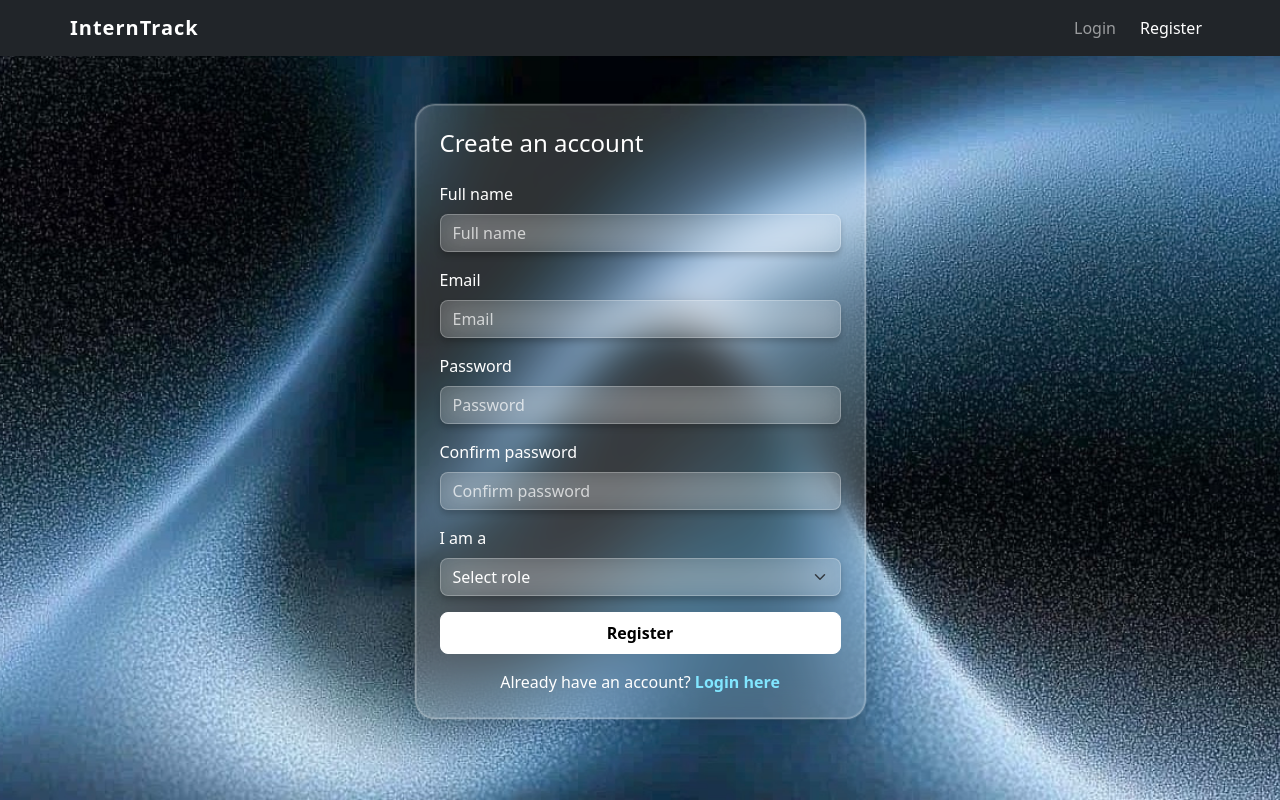
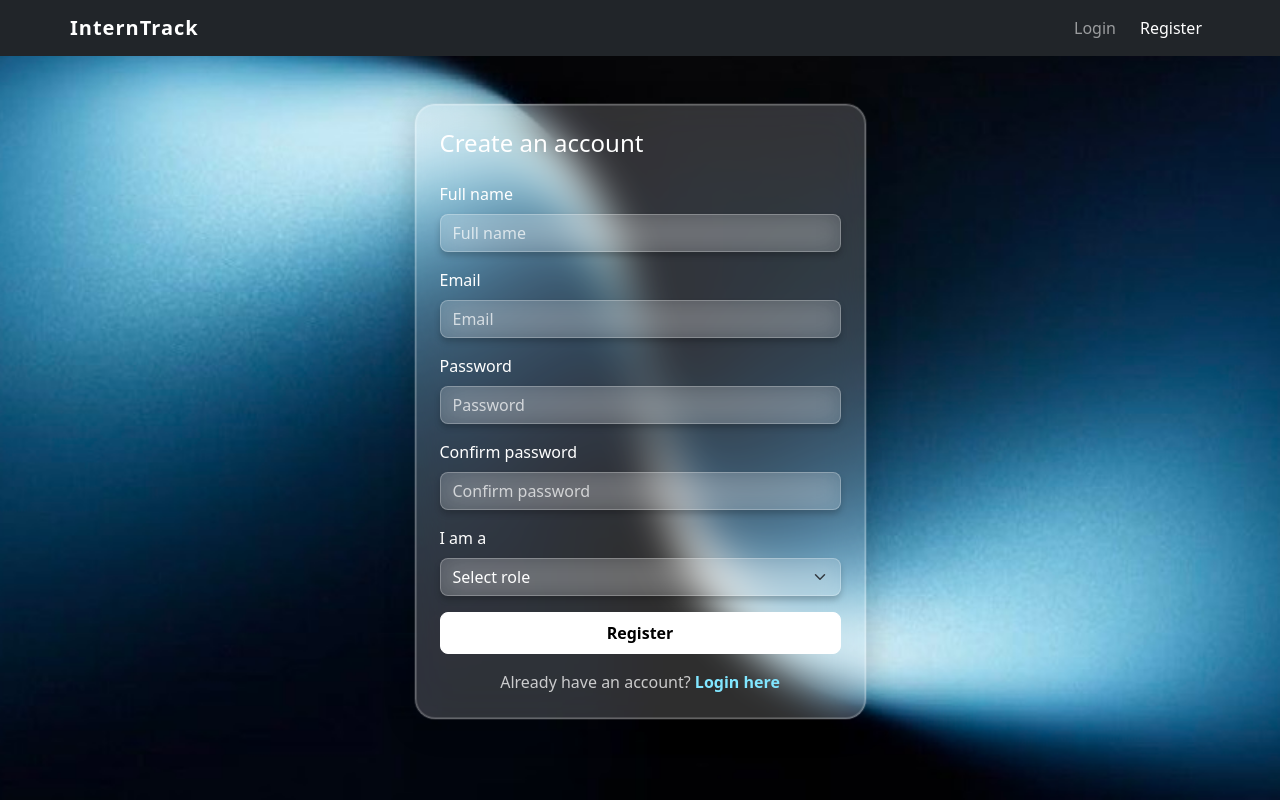
Before and after one commit to clis013/internship_tracker, a PHP site: page /auth/register.php in a window 1280 px wide. Run offline with PHP 8.4, Linux system fonts and the light colour scheme.

Commit message:
UI change

```diff
--- a/admin/dashboard.php
+++ b/admin/dashboard.php
@@ -60,12 +60,12 @@ $by_field = mysqli_query($conn,
 function role_badge($role) {
     $map = ['student'=>'primary','company'=>'success','admin'=>'danger'];
     $c = $map[$role] ?? 'secondary';
-    return "<span class='badge bg-$c'>".htmlspecialchars(ucfirst($role))."</span>";
+    return "<span class='badge badge-uniform bg-$c'>".htmlspecialchars(ucfirst($role))."</span>";
 }
 function app_badge($status) {
     $map = ['pending'=>'secondary','reviewed'=>'info','accepted'=>'success','rejected'=>'danger'];
     $c = $map[$status] ?? 'secondary';
-    return "<span class='badge bg-$c'>".htmlspecialchars(ucfirst($status))."</span>";
+    return "<span class='badge badge-uniform bg-$c'>".htmlspecialchars(ucfirst($status))."</span>";
 }
 ?>
 
@@ -280,7 +280,7 @@ function app_badge($status) {
                         </div>
                         <div class="act-time"><?= date('d M Y, H:i', strtotime($j['created_at'])) ?></div>
                     </div>
-                    <span class="badge bg-<?= $j['status']==='active'?'success':'secondary' ?>">
+                    <span class="badge badge-uniform bg-<?= $j['status']==='active'?'success':'secondary' ?>">
                         <?= ucfirst($j['status']) ?>
                     </span>
                 </div>
--- a/admin/get_user_details.php
+++ b/admin/get_user_details.php
@@ -26,7 +26,7 @@ $role = $u['role'];
 function role_badge(string $role): string {
     $map = ['student' => 'primary', 'company' => 'success', 'admin' => 'danger'];
     $c   = $map[$role] ?? 'secondary';
-    return "<span class='badge bg-$c'>" . htmlspecialchars(ucfirst($role)) . "</span>";
+    return "<span class='badge badge-uniform bg-$c'>" . htmlspecialchars(ucfirst($role)) . "</span>";
 }
 
 function stat_pill(string $label, $value, string $colour = 'secondary'): string {
--- a/admin/manage_companies.php
+++ b/admin/manage_companies.php
@@ -136,7 +136,7 @@ while ($row = mysqli_fetch_assoc($companies_res)) {
                         </div>
 
                         <div class="col-md-2 my-1 my-md-0">
-                            <span class="badge bg-<?= $c['approval_status'] === 'approved' ? 'success' : 'warning text-dark' ?>">
+                            <span class="badge badge-uniform bg-<?= $c['approval_status'] === 'approved' ? 'success' : 'warning text-dark' ?>">
                                 <?= htmlspecialchars(ucfirst($c['approval_status'])) ?>
                             </span>
                         </div>
--- a/admin/manage_internships.php
+++ b/admin/manage_internships.php
@@ -89,9 +89,9 @@ while ($row = mysqli_fetch_assoc($internships)) {
                 </select>
             </div>
             <div class="col-md-2">
-                <a href="view_users.php" class="btn btn-glass-white w-100" style="border-radius: 8px !important; padding: 0.45rem 0.75rem !important;">Reset</a>
+                <a href="manage_internships.php" class="btn btn-glass-white w-100" style="border-radius: 8px !important; padding: 0.45rem 0.75rem !important;">Reset</a>
             </div>
-    </form>
+        </div> </form>
 
     <p class="text-white-50 small mb-2"><?= count($job_rows) ?> internship(s) found.</p>
 
@@ -135,7 +135,7 @@ while ($row = mysqli_fetch_assoc($internships)) {
                         </div>
 
                         <div class="col-md-2 my-1 my-md-0">
-                            <span class="badge bg-<?= $j['status'] === 'active' ? 'success' : 'secondary' ?>">
+                            <span class="badge badge-uniform bg-<?= $j['status'] === 'active' ? 'success' : 'secondary' ?>">
                                 <?= htmlspecialchars(ucfirst($j['status'])) ?>
                             </span>
                         </div>
--- a/admin/view_applicants.php
+++ b/admin/view_applicants.php
@@ -183,7 +183,7 @@ function get_status_badge_class($status) {
                         </div>
 
                         <div class="col-md-1 my-1 my-md-0">
-                            <span class="badge bg-<?= get_status_badge_class($a['status']) ?>">
+                            <span class="badge badge-uniform bg-<?= get_status_badge_class($a['status']) ?>">
                                 <?= htmlspecialchars(ucfirst($a['status'])) ?>
                             </span>
                         </div>
--- a/admin/view_users.php
+++ b/admin/view_users.php
@@ -86,7 +86,7 @@ function get_student_stats($conn, int $id): array {
 function role_badge(string $role): string {
     $map = ['student' => 'primary', 'company' => 'success', 'admin' => 'danger'];
     $c   = $map[$role] ?? 'secondary';
-    return "<span class='badge bg-$c'>" . htmlspecialchars(ucfirst($role)) . "</span>";
+    return "<span class='badge badge-uniform bg-$c'>" . htmlspecialchars(ucfirst($role)) . "</span>";
 }
 
 function stat_pill(string $label, $value, string $colour = 'secondary'): string {
--- a/assets/css/style.css
+++ b/assets/css/style.css
@@ -16,6 +16,23 @@ body {
     font-weight: bold;
     letter-spacing: 1px;
 }
+
+/* ========================================================= */
+/* GLOBAL UTILITIES                                          */
+/* ========================================================= */
+
+/* Locks badge sizes across the entire application */
+.badge-uniform {
+    font-size: 0.75rem !important;
+    padding: 0.4em 0 !important;       /* Removed side padding so fixed width works perfectly */
+    line-height: 1.2 !important;
+    border-radius: 6px !important;
+    font-weight: 600 !important;
+    width: 80px !important;            /* Forces all badges to be exactly 80px wide */
+    display: inline-block !important;  /* Required for fixed width to apply */
+    text-align: center !important;     /* Keeps the text perfectly centered */
+}
+
 
 /* Add more as you build each page */
 
--- a/auth/register.php
+++ b/auth/register.php
@@ -3,7 +3,18 @@ session_start();
 include '../config/db_connect.php';
 include '../includes/header.php';
 include '../includes/navbar.php';
+?>
 
+<style>
+    html, body {
+        /* Notice the ?v=2 added right after the file extension */
+        background: url('../assets/images/Login_bg.JPG.jpeg?v=2') no-repeat center center fixed !important;
+        background-size: cover !important;
+        background-color: #000000 !important;
+    }
+</style>
+
+<?php
 $error = '';
 $success = '';
 
@@ -59,45 +70,45 @@ if ($_SERVER['REQUEST_METHOD'] === 'POST') {
 <div class="container mt-5">
   <div class="row justify-content-center">
     <div class="col-md-5">
-      <div class="glass-card shadow-sm">
-        <div class="card-body p-4">
-          <h4 class="mb-4">Create an account</h4>
+      <div class="glass-card shadow-sm p-4">
+        <div class="card-body p-0">
+          <h4 class="mb-4 text-white">Create an account</h4>
 
           <?php if ($error): ?>
-            <div class="alert alert-danger"><?= htmlspecialchars($error) ?></div>
+            <div class="alert bg-transparent border border-danger text-danger"><?= htmlspecialchars($error) ?></div>
           <?php endif; ?>
           <?php if ($success): ?>
-            <div class="alert alert-success"><?= htmlspecialchars($success) ?></div>
+            <div class="alert bg-transparent border border-success text-success"><?= htmlspecialchars($success) ?></div>
           <?php endif; ?>
 
           <form id="registerForm" method="POST" novalidate>
             <div class="mb-3">
-              <label class="form-label">Full name</label>
-              <input type="text" name="full_name" class="form-control glass-input" placeholder="Full name">
+              <label class="form-label text-white">Full name</label>
+              <input type="text" name="full_name" class="form-control glass-input text-white" placeholder="Full name">
             </div>
             <div class="mb-3">
-              <label class="form-label">Email</label>
-              <input type="email" name="email" class="form-control glass-input" placeholder="Email">
+              <label class="form-label text-white">Email</label>
+              <input type="email" name="email" class="form-control glass-input text-white" placeholder="Email">
             </div>
             <div class="mb-3">
-              <label class="form-label">Password</label>
-              <input type="password" name="password" class="form-control glass-input" placeholder="Password">
+              <label class="form-label text-white">Password</label>
+              <input type="password" name="password" class="form-control glass-input text-white" placeholder="Password">
             </div>
             <div class="mb-3">
-              <label class="form-label">Confirm password</label>
-              <input type="password" name="confirm_password" class="form-control glass-input" placeholder="Confirm password">
+              <label class="form-label text-white">Confirm password</label>
+              <input type="password" name="confirm_password" class="form-control glass-input text-white" placeholder="Confirm password">
             </div>
             <div class="mb-3">
-              <label class="form-label">I am a</label>
-              <select name="role" class="form-select glass-select" required>
-                <option value="">Select role</option>
-                <option value="student">Student</option>
-                <option value="company">Company</option>
+              <label class="form-label text-white">I am a</label>
+              <select name="role" class="form-select glass-select text-white" required>
+                <option value="" class="bg-dark">Select role</option>
+                <option value="student" class="bg-dark">Student</option>
+                <option value="company" class="bg-dark">Company</option>
               </select>
             </div>
             <button type="submit" class="btn btn-glass-white w-100" style="border-radius: 8px !important; padding: 0.5rem !important;">Register</button>
           </form>
-          <p class="text-center mt-3 mb-0">
+          <p class="text-center mt-3 mb-0 text-white-50">
             Already have an account? <a href="login.php" class="text-decoration-none fw-bold" style="color: #81e6ff !important;">Login here</a>
           </p>
         </div>
--- a/company/dashboard.php
+++ b/company/dashboard.php
@@ -124,7 +124,7 @@ $recent_jobs = mysqli_stmt_get_result($stmt);
                                 <?= htmlspecialchars($job['title']) ?>
                             </div>
                             <div class="col-md-2 my-1 my-md-0">
-                                <span class="badge bg-<?= $job['status'] === 'active' ? 'success' : 'secondary' ?>">
+                                <span class="badge badge-uniform bg-<?= $job['status'] === 'active' ? 'success' : 'secondary' ?>">
                                     <?= htmlspecialchars(ucfirst($job['status'])) ?>
                                 </span>
                             </div>
--- a/company/manage_jobs.php
+++ b/company/manage_jobs.php
@@ -176,7 +176,7 @@ $jobs = mysqli_stmt_get_result($stmt);
                                 <?= htmlspecialchars($job['allowance'] ? '$' . $job['allowance'] . '/mo' : '-') ?>
                             </div>
                             <div class="col-md-1 my-1 my-md-0">
-                                <span class="badge bg-<?= $job['status'] === 'active' ? 'success' : 'secondary' ?>">
+                                <span class="badge badge-uniform bg-<?= $job['status'] === 'active' ? 'success' : 'secondary' ?>">
                                     <?= htmlspecialchars(ucfirst($job['status'])) ?>
                                 </span>
                             </div>
--- a/student/browse.php
+++ b/student/browse.php
@@ -217,7 +217,7 @@ $search_query = http_build_query([
                                 <div class="text-white-50 small mb-2 text-truncate fw-semibold"><?= htmlspecialchars($job['company_name']) ?></div>
 
                                 <?php if (!empty($job['company_industry'])): ?>
-                                    <span class="badge bg-white bg-opacity-10 text-white border border-light border-opacity-10 mb-2 small fw-semibold" style="font-size: 0.7rem;">
+                                    <span class="badge badge-uniform bg-white bg-opacity-10 text-white border border-light border-opacity-10 mb-2 small fw-semibold" style="font-size: 0.7rem;">
                                         <i class="bi bi-building me-1"></i><?= htmlspecialchars($job['company_industry']) ?>
                                     </span>
                                 <?php endif; ?>
@@ -249,7 +249,7 @@ $search_query = http_build_query([
                                 <h4 class="fw-bold mb-1 text-white"><?= htmlspecialchars($selected_job['title']) ?></h4>
                                 <h5 class="text-white-50 fw-semibold"><?= htmlspecialchars($selected_job['company_name']) ?></h5>
                                 <?php if (!empty($selected_job['company_industry'])): ?>
-                                    <span class="badge bg-white bg-opacity-10 text-white border border-light border-opacity-10 small fw-semibold py-1 px-2">
+                                    <span class="badge badge-uniform bg-white bg-opacity-10 text-white border border-light border-opacity-10 small fw-semibold py-1 px-2">
                                         <i class="bi bi-building me-1"></i><?= htmlspecialchars($selected_job['company_industry']) ?>
                                     </span>
                                 <?php endif; ?>
--- a/student/dashboard.php
+++ b/student/dashboard.php
@@ -97,7 +97,7 @@ function status_badge($status) {
         'rejected' => 'danger',
     ];
     $class = $map[$status] ?? 'secondary';
-    return "<span class=\"badge bg-$class\">" . htmlspecialchars(ucfirst($status)) . "</span>";
+    return "<span class=\" badge-uniform bg-$class\">" . htmlspecialchars(ucfirst($status)) . "</span>";
 }
 ?>
 
@@ -296,11 +296,11 @@ function status_badge($status) {
                                             <small class="<?= $due_color ?>" style="font-size: 0.75rem;"><?= $formatted_due ?></small>
                                         </div>
                                         <?php if ($rem['app_id']): ?>
-                                            <span class="badge bg-secondary bg-opacity-50 text-white small" style="font-size: 0.7rem; cursor: pointer;" onclick="location.href='my_applications.php'">
+                                            <span class="badge badge-uniform bg-secondary bg-opacity-50 text-white small" style="font-size: 0.7rem; cursor: pointer;" onclick="location.href='my_applications.php'">
                                                 <i class="bi bi-briefcase-fill me-1"></i><?= htmlspecialchars($rem['job_title']) ?> (<?= htmlspecialchars($rem['company_name']) ?>)
                                             </span>
                                         <?php else: ?>
-                                            <span class="badge bg-info bg-opacity-25 text-info small" style="font-size: 0.7rem;">
+                                            <span class="badge badge-uniform bg-info bg-opacity-25 text-info small" style="font-size: 0.7rem;">
                                                 <i class="bi bi-pin-angle-fill me-1"></i>Personal Task
                                             </span>
                                         <?php endif; ?>
--- a/student/my_applications.php
+++ b/student/my_applications.php
@@ -160,7 +160,7 @@ function status_badge($status) {
         'rejected' => 'danger',
     ];
     $class = $map[$status] ?? 'secondary';
-    return "<span class=\"badge bg-$class\">" . htmlspecialchars(ucfirst($status)) . "</span>";
+    return "<span class=\"badge badge-uniform bg-$class\">" . htmlspecialchars(ucfirst($status)) . "</span>";
 }
 ?>
 
```
Also changed, not shown: auth/forgot_password.php (+29 -18 lines), auth/login.php (+5 -11 lines), company/applicants.php (+5 -6 lines), assets/images/Login_bg.JPG.jpeg.
